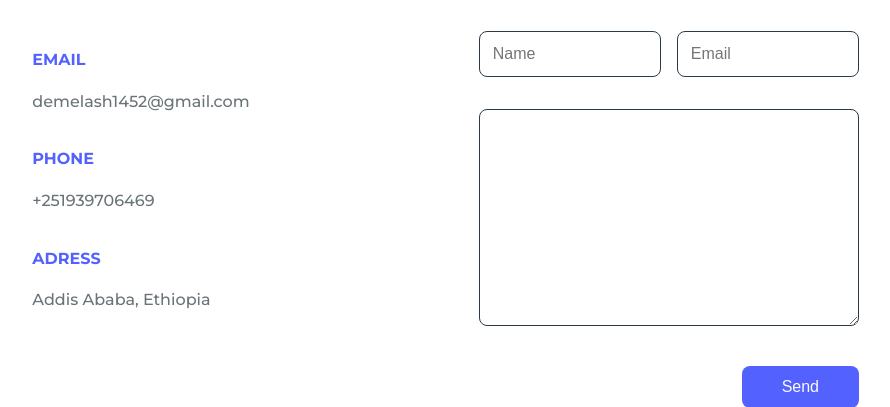
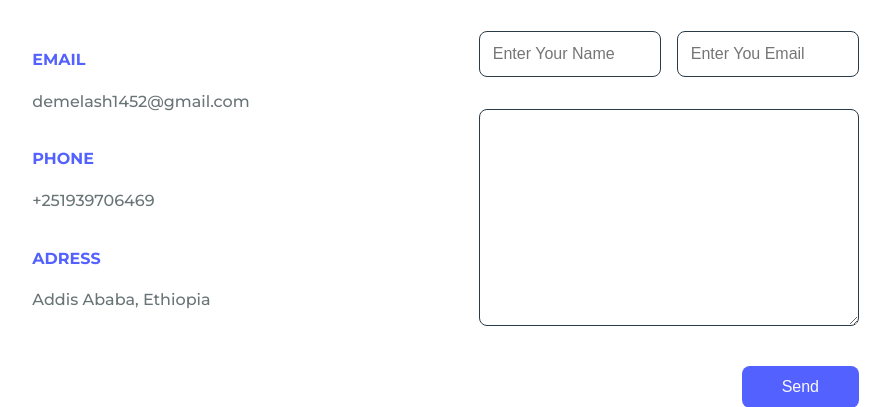
Before and after one commit to demelashk/Portfolio-with-Django-, a Django app: page / in a window 1280 px wide. Shown: the part 2873-3280 px from the top of the page, without its empty margins (235-1125 px from the left). Run offline with Django 4.2, Linux system fonts and the light colour scheme.

Commit message:
Uploading updated index file

```diff
--- a/Demelash/templates/index.html
+++ b/Demelash/templates/index.html
@@ -181,8 +181,8 @@
 
             <form action="" class="contact__form">
                 <div class="contact__inputs">
-                    <input type="text" placeholder="Name" class="contact__input">
-                    <input type="mail" placeholder="Email" class="contact__input">
+                    <input type="text" placeholder="Enter Your Name" class="contact__input">
+                    <input type="mail" placeholder="Enter You Email" class="contact__input">
                 </div>
 
                 <textarea name="" id="" cols="0" rows="10" class="contact__input"></textarea>
```
